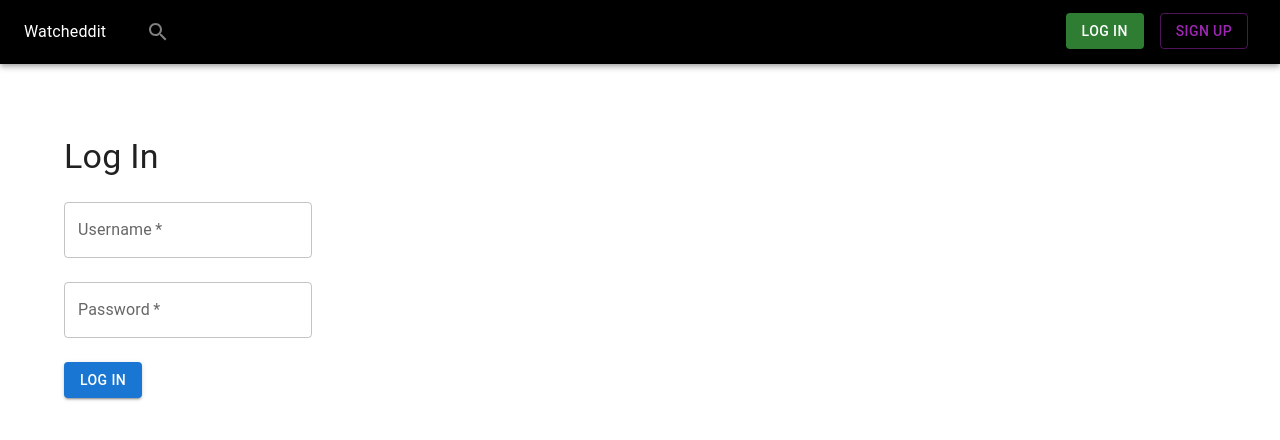
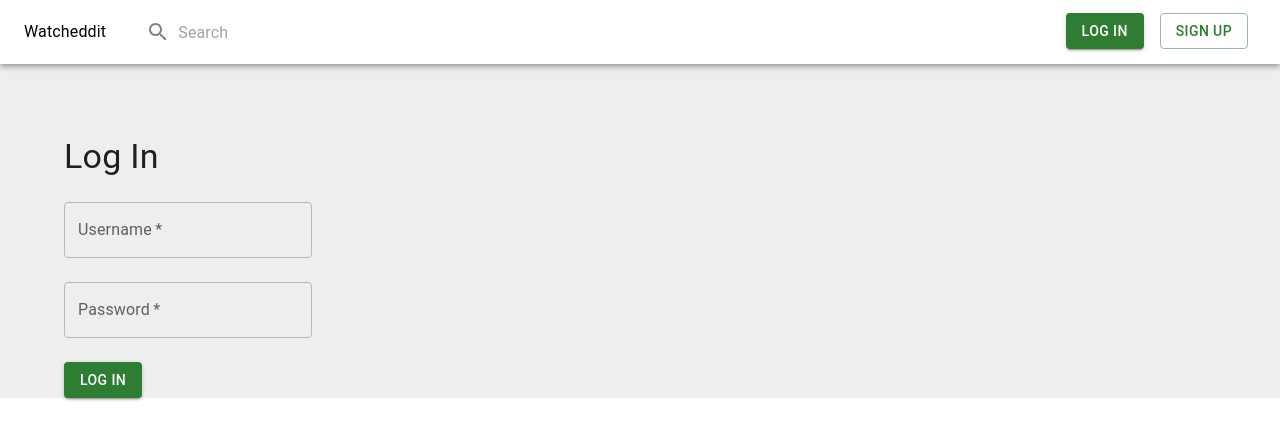
Before and after one commit to RohanAmjad123/WatcheddIt, a Next.js app in the folder frontend/watcheddit/: page /login in a window 1280 px wide. Shown: the top 440 px of the page. Built offline with nearby package versions, Linux system fonts and the light colour scheme.

Commit message:
design changes

```diff
--- a/frontend/watcheddit/components/Navigation.tsx
+++ b/frontend/watcheddit/components/Navigation.tsx
@@ -83,7 +83,7 @@ export default function Navigation() {
                     </Grid>
                     <Grid item mx={1}>
                         <Link href="/signup" passHref>
-                            <Button variant="outlined" color="secondary">Sign Up</Button>
+                            <Button variant="outlined" color="success">Sign Up</Button>
                         </Link>
                     </Grid>
                 </React.Fragment>
@@ -128,12 +128,12 @@ export default function Navigation() {
     }
 
     return (
-        <AppBar sx={{ bgcolor: 'black' }} position='sticky'>
+        <AppBar sx={{ backgroundColor: 'white' }} position='sticky'>
             <Toolbar>
                 <Grid container direction="row">
                     <Grid item justifyContent="center" direction="column" display="flex">
                         <Link href="/" passHref>
-                            <Typography>Watcheddit</Typography>
+                            <Typography sx={{ color: 'black' }}>Watcheddit</Typography>
                         </Link>
                     </Grid>
                     <Grid item justifyContent="center" direction="column" display="flex">
--- a/frontend/watcheddit/forms/LoginForm.tsx
+++ b/frontend/watcheddit/forms/LoginForm.tsx
@@ -47,7 +47,7 @@ export default function LoginForm () {
                     <TextField required type="password" name="password" onChange={handleChange} label="Password" />
                 </Grid>
                 <Grid item>
-                    <Button variant="contained" onClick={handleClick}>Log in</Button>
+                    <Button variant="contained" onClick={handleClick} color="success">Log in</Button>
                 </Grid>
             </Grid>
         </FormControl>
--- a/frontend/watcheddit/forms/PostForm.tsx
+++ b/frontend/watcheddit/forms/PostForm.tsx
@@ -53,7 +53,7 @@ export default function PostForm({ mediaID }: { mediaID: any }) {
                     <TextField name="description" label="Description" value={formValues.description} onChange={handleChange} />
                 </Grid>
                 <Grid item>
-                    <Button variant="contained" onClick={handleClick}>Post</Button>
+                    <Button variant="contained" onClick={handleClick} color="success">Post</Button>
                 </Grid>
             </Grid>
         </FormControl>
--- a/frontend/watcheddit/forms/SignupForm.tsx
+++ b/frontend/watcheddit/forms/SignupForm.tsx
@@ -40,7 +40,7 @@ export default function SignupForm () {
                     <TextField required type="password" name="password" onChange={handleChange} label="Password" />
                 </Grid>
                 <Grid item>
-                    <Button variant="contained" onClick={handleClick}>Sign Up</Button>
+                    <Button variant="contained" onClick={handleClick} color="success">Sign Up</Button>
                 </Grid>
             </Grid>
         </FormControl>
--- a/frontend/watcheddit/pages/_app.tsx
+++ b/frontend/watcheddit/pages/_app.tsx
@@ -20,9 +20,11 @@ function MyApp({ Component, pageProps }: AppProps) {
     <Provider store={store}>
       <CssBaseline />
       <Navigation />
-      <Container sx={{ paddingTop: 3 }}>
-        <Component {...pageProps} />
-      </Container>
+      <div style={{ backgroundColor: '#EEEEEE' }}>
+        <Container sx={{ paddingTop: 3 }}>
+          <Component {...pageProps} />
+        </Container>
+      </div>
     </Provider>
   );
 }
```
Also changed, not shown: frontend/watcheddit/components/MediaCard.tsx (+8 -3 lines), frontend/watcheddit/pages/[mediaID].tsx (+18 -20 lines), frontend/watcheddit/pages/index.tsx (+1 -8 lines).
